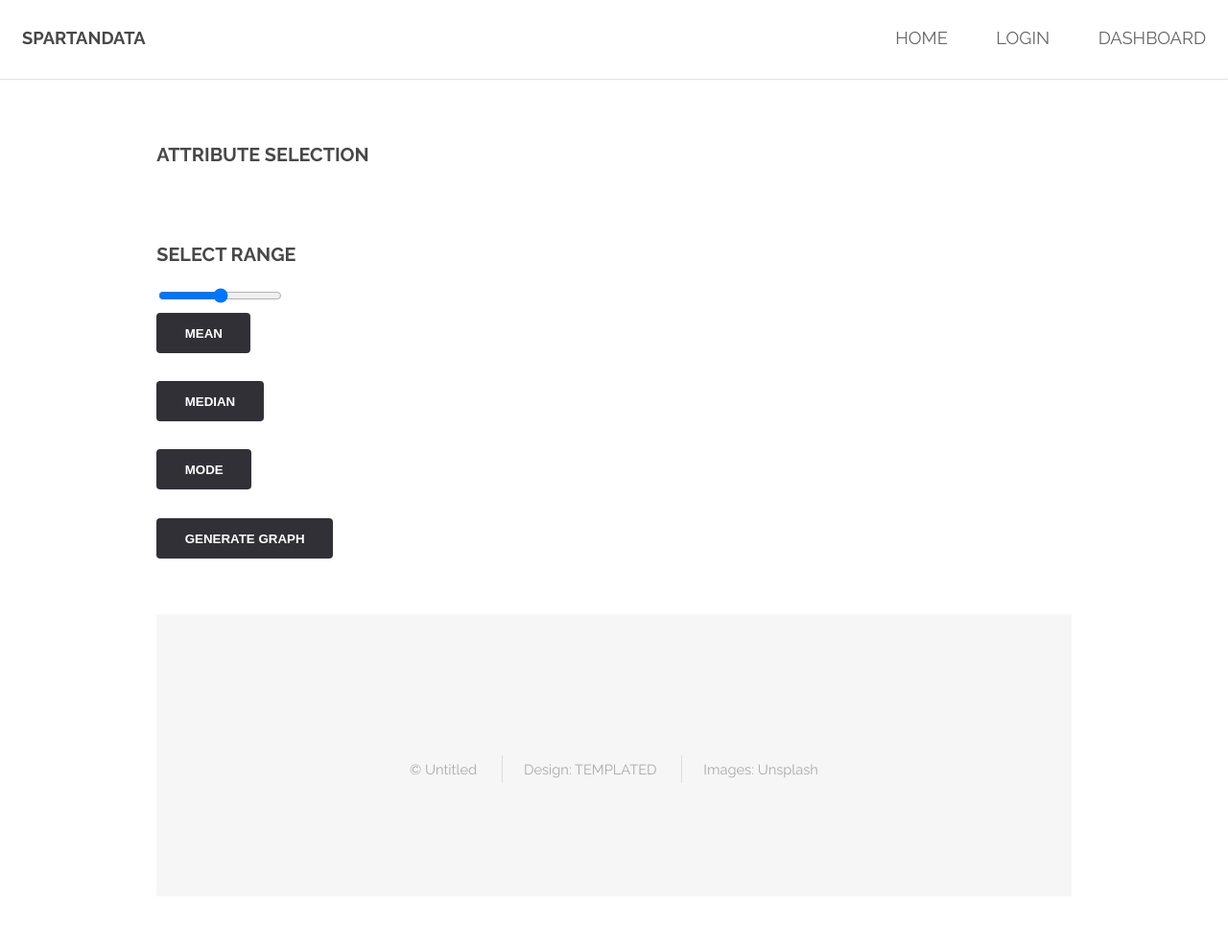
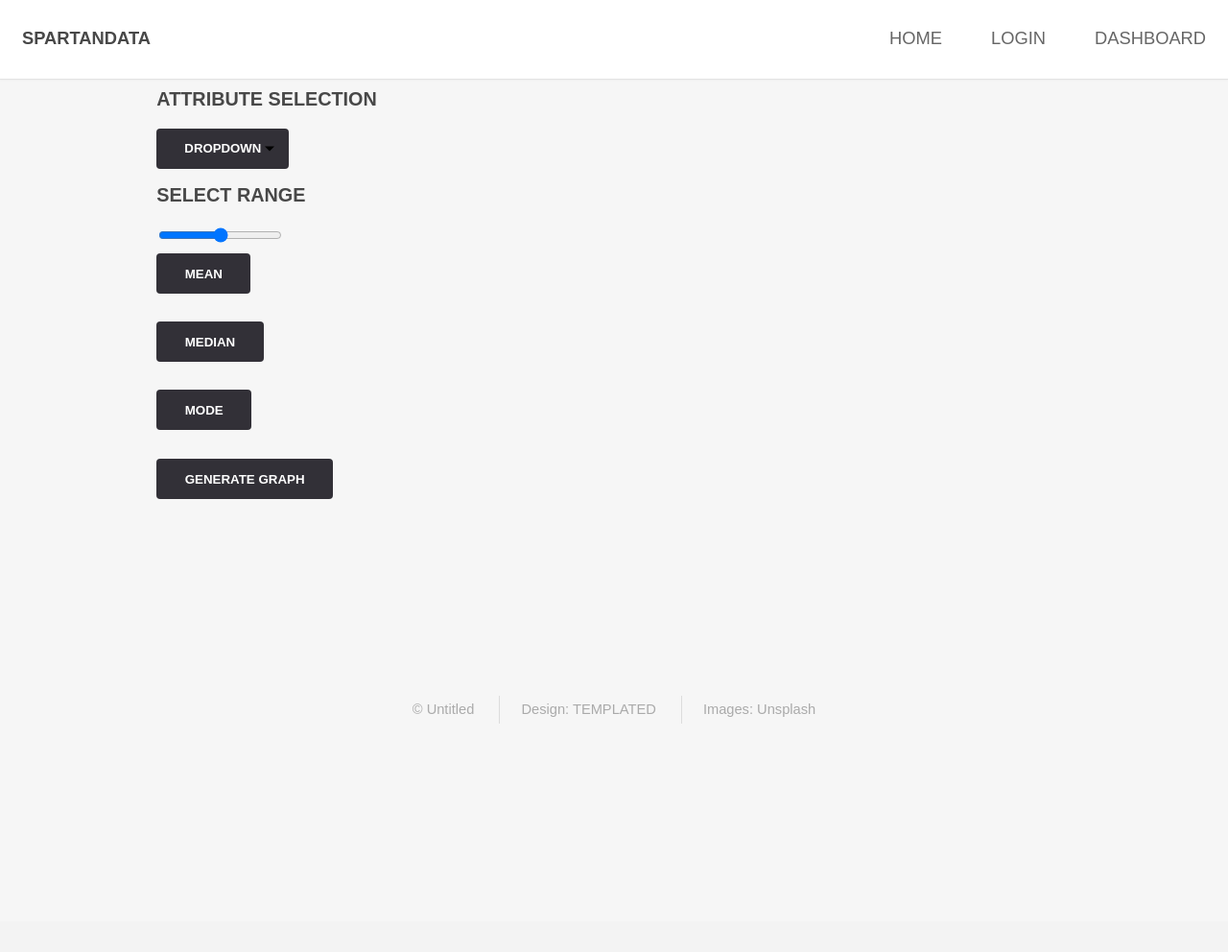
Before and after one commit to FantasyKr/EECS395_Project, a Django app: page /regAnalysis/ in a window 1280 px wide. Shown: the whole page at 96% size. After the commit the page ends 754 px from the top, so only its background shows below. Run offline with Django 3.2, Linux system fonts and the light colour scheme.

Commit message:
Properdropdown

```diff
--- a/SpartanData/static/assets/css/main.css
+++ b/SpartanData/static/assets/css/main.css
@@ -3406,3 +3406,113 @@
 				background: #ddd;
 			}
 		}
+		body {
+			color: #000000;
+			font-family: Sans-Serif;
+			padding: 30px;
+			background-color: #f6f6f6;
+		  }
+
+		  a {
+			text-decoration: none;
+			color: #000000;
+		  }
+
+		  a:hover {
+			color: #222222
+		  }
+
+		  /* Dropdown */
+
+		  .dropdown {
+			display: inline-block;
+			position: relative;
+		  }
+
+		  .dd-button {
+			-moz-appearance: none;
+		-webkit-appearance: none;
+		-ms-appearance: none;
+		appearance: none;
+		-moz-transition: background-color 0.2s ease-in-out, color 0.2s ease-in-out;
+		-webkit-transition: background-color 0.2s ease-in-out, color 0.2s ease-in-out;
+		-ms-transition: background-color 0.2s ease-in-out, color 0.2s ease-in-out;
+		transition: background-color 0.2s ease-in-out, color 0.2s ease-in-out;
+		background-color: #323037;
+		border-radius: 4px;
+		color: #ffffff !important;
+		border: 0;
+		cursor: pointer;
+		display: inline-block;
+		font-weight: 700;
+		height: 3.15em;
+		line-height: 3.25em;
+		padding: 0 2.2em;
+		text-align: center;
+		text-decoration: none;
+		text-transform: uppercase;
+		white-space: nowrap;
+		  }
+
+		  .dd-button:after {
+			content: '';
+			position: absolute;
+			top: 50%;
+			right: 15px;
+			transform: translateY(-50%);
+			width: 0;
+			height: 0;
+			border-left: 5px solid transparent;
+			border-right: 5px solid transparent;
+			border-top: 5px solid black;
+		  }
+
+		  .dd-button:hover {
+			background-color: #eeeeee;
+		  }
+
+
+		  .dd-input {
+			display: none;
+		  }
+
+		  .dd-menu {
+			position: absolute;
+			top: 100%;
+			border: 1px solid rgb(0, 0, 0);
+			border-radius: 4px;
+			padding: 0;
+			margin: 2px 0 0 0;
+			box-shadow: 0 0 6px 0 rgba(0,0,0,0.1);
+			background-color: #ffffff;
+			list-style-type: none;
+		  }
+
+		  .dd-input + .dd-menu {
+			display: none;
+		  }
+
+		  .dd-input:checked + .dd-menu {
+			display: block;
+		  }
+
+		  .dd-menu li {
+			padding: 10px 20px;
+			cursor: pointer;
+			white-space: nowrap;
+		  }
+
+		  .dd-menu li:hover {
+			background-color: #ffffff;
+		  }
+
+		  .dd-menu li a {
+			display: block;
+			margin: -10px -20px;
+			padding: 10px 20px;
+		  }
+
+		  .dd-menu li.divider{
+			padding: 0;
+			border-bottom: 1px solid #cccccc;
+		  }
--- a/SpartanData/templates/regAnalysis.html
+++ b/SpartanData/templates/regAnalysis.html
@@ -35,7 +35,22 @@
 					<header class="major special">
 						<h3>Attribute Selection</h3>
 						<br>
-						<br>
+						<label class="dropdown">
+
+							<div class="dd-button">
+							  Dropdown
+							</div>
+
+							<input type="checkbox" class="dd-input" id="test">
+
+							<ul class="dd-menu">
+							  <li>Action</li>
+							  <li>Another action</li>
+							  <li>Something else here</li>
+							  <li class="divider"></li>
+							</ul>
+
+						  </label>
 						<br>
 						<h3> Select Range</h3>
 						<br>
```
